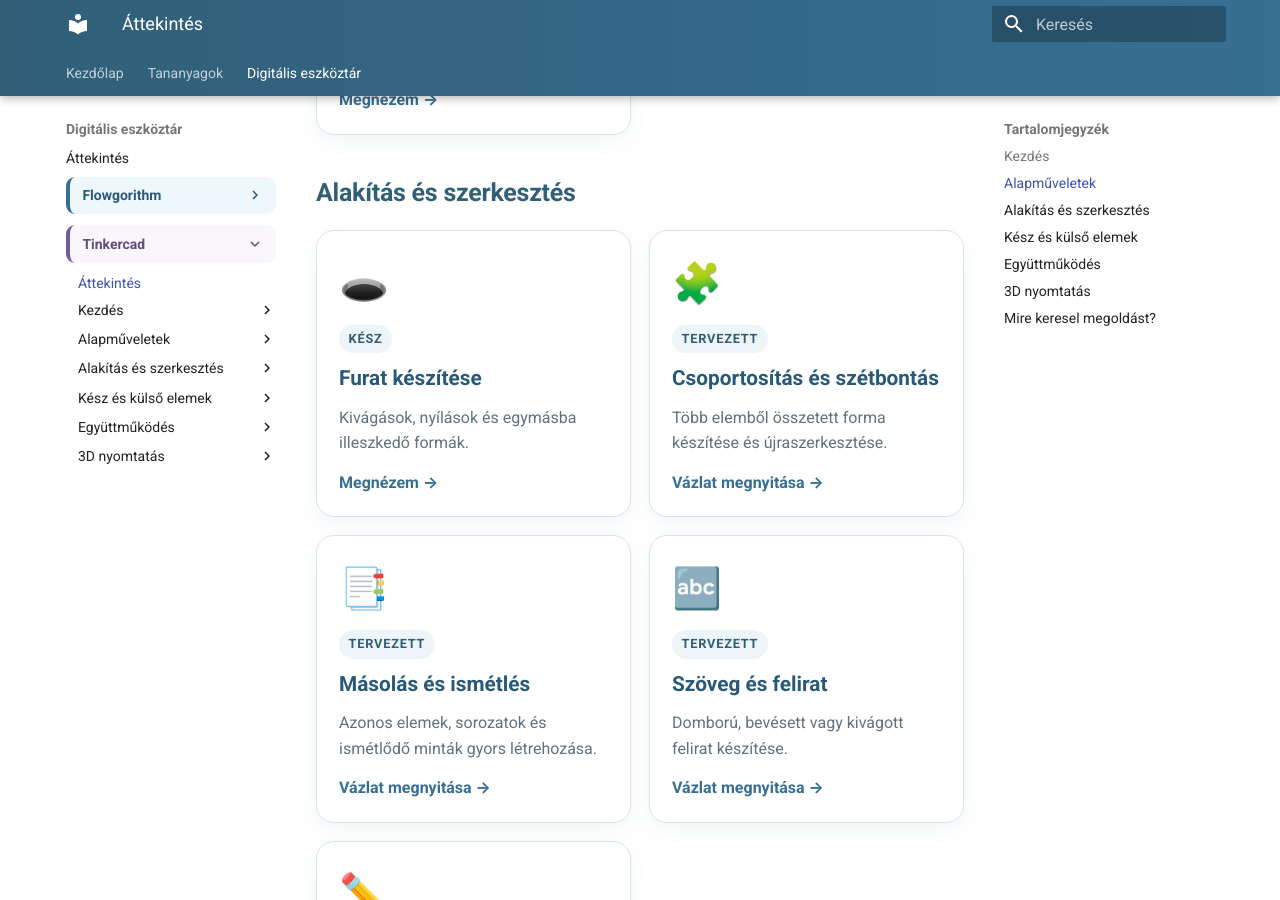
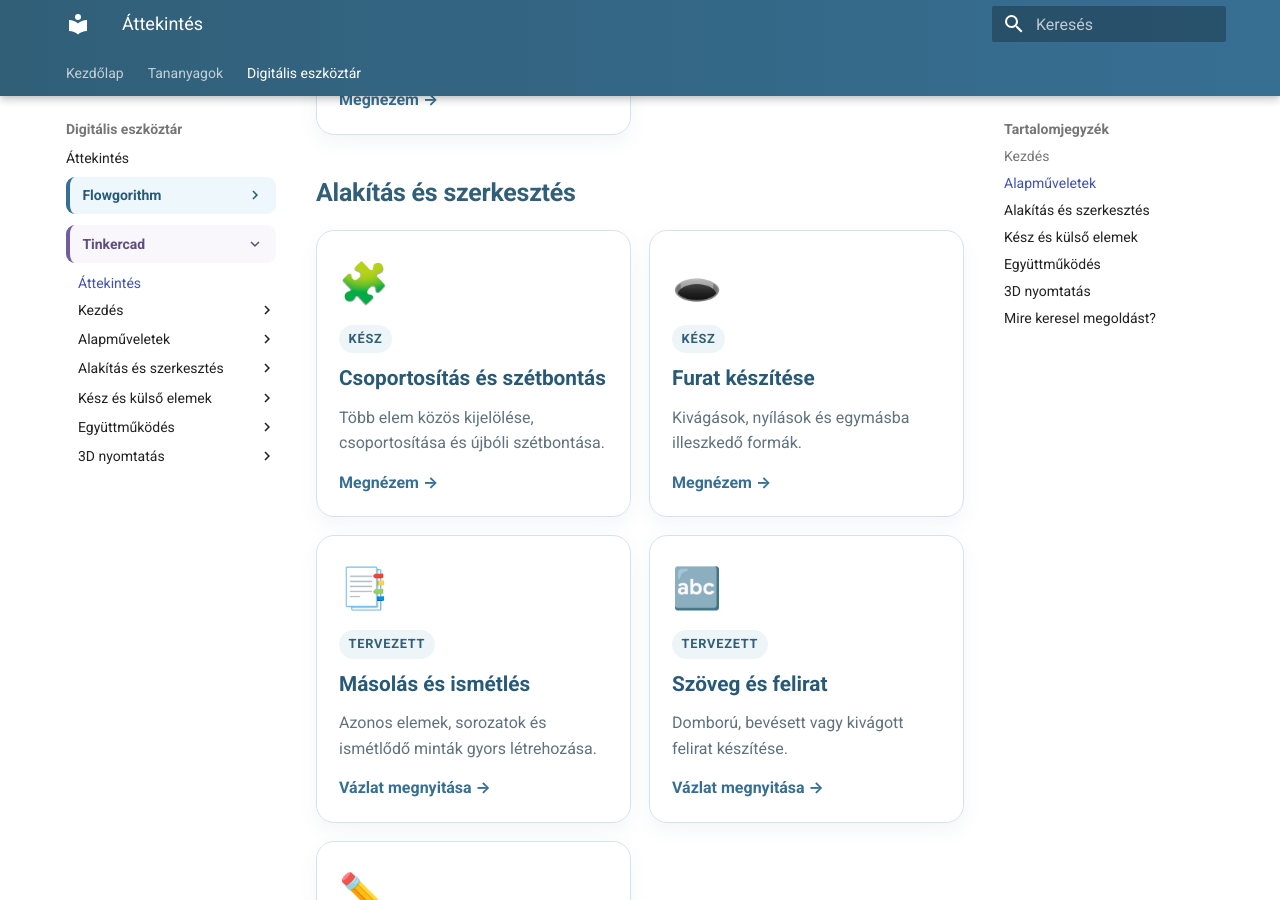
Before and after one commit to bsuszter/digitalis-eszkoztar, an MkDocs documentation site: the page built from docs/eszkoztar/tinkercad/index.md, in a window 1280 px wide and 900 px high, scrolled down 2155 px. Built offline with MkDocs 1.6.1 and Material for MkDocs 9.7.7, drawn with Linux system fonts in a browser that asks for light colours.

Commit message:
Place grouping before hole in Tinkercad toolkit

```diff
--- a/docs/eszkoztar/tinkercad/index.md
+++ b/docs/eszkoztar/tinkercad/index.md
@@ -76,20 +76,20 @@
 ## Alakítás és szerkesztés
 
 <div class="tool-grid">
+  <a class="tool-card" href="csoportositas/">
+    <span class="tool-icon">🧩</span>
+    <span class="tool-tag">KÉSZ</span>
+    <strong>Csoportosítás és szétbontás</strong>
+    <span>Több elem közös kijelölése, csoportosítása és újbóli szétbontása.</span>
+    <span class="tool-link">Megnézem →</span>
+  </a>
+
   <a class="tool-card" href="furat/">
     <span class="tool-icon">🕳️</span>
     <span class="tool-tag">KÉSZ</span>
     <strong>Furat készítése</strong>
     <span>Kivágások, nyílások és egymásba illeszkedő formák.</span>
     <span class="tool-link">Megnézem →</span>
-  </a>
-
-  <a class="tool-card" href="csoportositas/">
-    <span class="tool-icon">🧩</span>
-    <span class="tool-tag">TERVEZETT</span>
-    <strong>Csoportosítás és szétbontás</strong>
-    <span>Több elemből összetett forma készítése és újraszerkesztése.</span>
-    <span class="tool-link">Vázlat megnyitása →</span>
   </a>
 
   <a class="tool-card" href="masolas-ismetles/">
```
